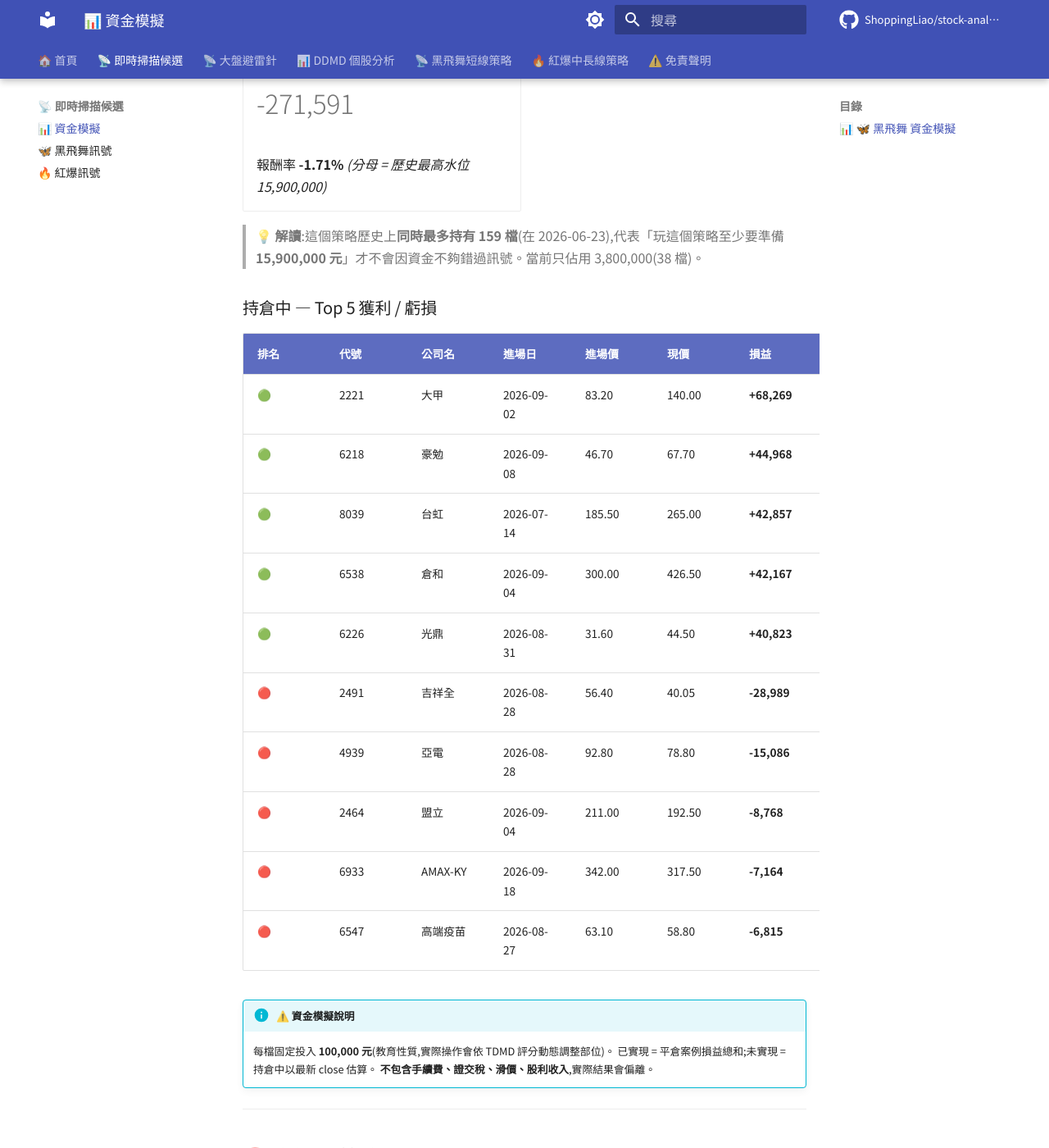
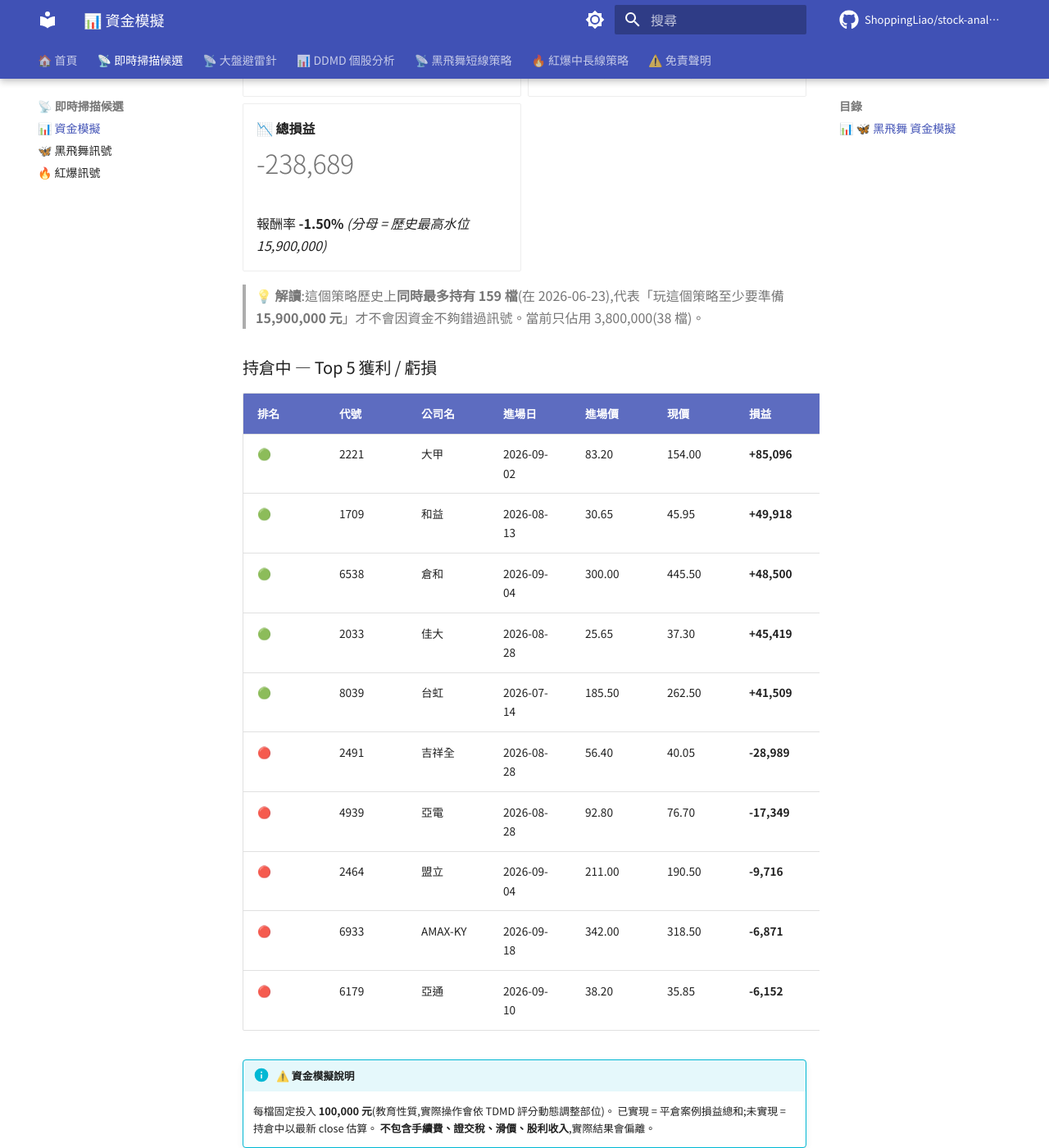
Before and after one commit to ShoppingLiao/stock-analysis-public, an MkDocs documentation site: the page built from docs/signals_capital.md, in a window 1280 px wide and 1400 px high, scrolled down 2187 px. Shown: the whole window at 82% size. Built offline with MkDocs 1.6.1 and Material for MkDocs 9.7.7, drawn with Linux system fonts in a browser that asks for light colours; comment, search, counter and statistics services are not loaded; some of the changed text lies outside the part shown.

Commit message:
docs(signals): update BB + RB + capital (2026-09-22)

```diff
--- a/docs/signals_capital.md
+++ b/docs/signals_capital.md
@@ -29,21 +29,21 @@
 
 -   **🟢 已實現損益**
 
-    # +609,212
+    # +607,797
 
     勝率 32.5% / 342 檔已平倉
 
 -   **🟡 未實現損益**
 
-    # +52,145
+    # +63,630
 
     持倉 4 檔(現價 vs 進場價)
 
 -   **📈 總損益**
 
-    # +661,357
+    # +671,428
 
-    報酬率 **+9.58%** _(分母 = 歷史最高水位 6,900,000)_
+    報酬率 **+9.73%** _(分母 = 歷史最高水位 6,900,000)_
 
 </div>
 
@@ -53,9 +53,10 @@
 
 | 排名 | 代號 | 公司名 | 進場日 | 進場價 | 現價 | 損益 | 損益% |
 |------|------|--------|--------|--------|------|------|-------|
-| 🟢 | 2221 | 大甲 | 2026-09-14 | 91.70 | 140.00 | **+52,672** | **+52.67%** |
-| 🟢 | 2834 | 臺企銀 | 2026-09-16 | 18.20 | 18.35 | **+824** | **+0.82%** |
-| 🔴 | 2887 | 台新新光金 | 2026-09-18 | 44.40 | 43.80 | **-1,351** | **-1.35%** |
+| 🟢 | 2221 | 大甲 | 2026-09-14 | 91.70 | 154.00 | **+67,939** | **+67.94%** |
+| 🟢 | 2834 | 臺企銀 | 2026-09-16 | 18.20 | 18.25 | **+275** | **+0.27%** |
+| 🔴 | 2887 | 台新新光金 | 2026-09-18 | 44.40 | 42.90 | **-3,378** | **-3.38%** |
+| 🔴 | 3045 | 台灣大 | 2026-09-21 | 124.50 | 123.00 | **-1,205** | **-1.20%** |
 
 !!! info "⚠️ 資金模擬說明"
     每檔固定投入 **100,000 元**(教育性質,實際操作會依 TDMD 評分動態調整部位)。
@@ -90,15 +91,15 @@
 
 -   **🟡 未實現損益**
 
-    # +491,164
+    # +524,066
 
     持倉 38 檔(現價 vs 進場價)
 
 -   **📉 總損益**
 
-    # -271,591
+    # -238,689
 
-    報酬率 **-1.71%** _(分母 = 歷史最高水位 15,900,000)_
+    報酬率 **-1.50%** _(分母 = 歷史最高水位 15,900,000)_
 
 </div>
 
@@ -108,16 +109,16 @@
 
 | 排名 | 代號 | 公司名 | 進場日 | 進場價 | 現價 | 損益 | 損益% |
 |------|------|--------|--------|--------|------|------|-------|
-| 🟢 | 2221 | 大甲 | 2026-09-02 | 83.20 | 140.00 | **+68,269** | **+68.27%** |
-| 🟢 | 6218 | 豪勉 | 2026-09-08 | 46.70 | 67.70 | **+44,968** | **+44.97%** |
-| 🟢 | 8039 | 台虹 | 2026-07-14 | 185.50 | 265.00 | **+42,857** | **+42.86%** |
-| 🟢 | 6538 | 倉和 | 2026-09-04 | 300.00 | 426.50 | **+42,167** | **+42.17%** |
-| 🟢 | 6226 | 光鼎 | 2026-08-31 | 31.60 | 44.50 | **+40,823** | **+40.82%** |
+| 🟢 | 2221 | 大甲 | 2026-09-02 | 83.20 | 154.00 | **+85,096** | **+85.10%** |
+| 🟢 | 1709 | 和益 | 2026-08-13 | 30.65 | 45.95 | **+49,918** | **+49.92%** |
+| 🟢 | 6538 | 倉和 | 2026-09-04 | 300.00 | 445.50 | **+48,500** | **+48.50%** |
+| 🟢 | 2033 | 佳大 | 2026-08-28 | 25.65 | 37.30 | **+45,419** | **+45.42%** |
+| 🟢 | 8039 | 台虹 | 2026-07-14 | 185.50 | 262.50 | **+41,509** | **+41.51%** |
 | 🔴 | 2491 | 吉祥全 | 2026-08-28 | 56.40 | 40.05 | **-28,989** | **-28.99%** |
-| 🔴 | 4939 | 亞電 | 2026-08-28 | 92.80 | 78.80 | **-15,086** | **-15.09%** |
-| 🔴 | 2464 | 盟立 | 2026-09-04 | 211.00 | 192.50 | **-8,768** | **-8.77%** |
-| 🔴 | 6933 | AMAX-KY | 2026-09-18 | 342.00 | 317.50 | **-7,164** | **-7.16%** |
-| 🔴 | 6547 | 高端疫苗 | 2026-08-27 | 63.10 | 58.80 | **-6,815** | **-6.81%** |
+| 🔴 | 4939 | 亞電 | 2026-08-28 | 92.80 | 76.70 | **-17,349** | **-17.35%** |
+| 🔴 | 2464 | 盟立 | 2026-09-04 | 211.00 | 190.50 | **-9,716** | **-9.72%** |
+| 🔴 | 6933 | AMAX-KY | 2026-09-18 | 342.00 | 318.50 | **-6,871** | **-6.87%** |
+| 🔴 | 6179 | 亞通 | 2026-09-10 | 38.20 | 35.85 | **-6,152** | **-6.15%** |
 
 !!! info "⚠️ 資金模擬說明"
     每檔固定投入 **100,000 元**(教育性質,實際操作會依 TDMD 評分動態調整部位)。
@@ -144,21 +145,21 @@
 
 -   **🟢 已實現損益**
 
-    # -153,543
+    # -154,958
 
-    BB +609,212 + RB -762,756
+    BB +607,797 + RB -762,756
 
 -   **🟡 未實現損益**
 
-    # +543,309
+    # +587,697
 
-    BB +52,145 + RB +491,164
+    BB +63,630 + RB +524,066
 
 -   **📈 總損益**
 
-    # +389,765
+    # +432,738
 
-    報酬率 **+1.71%** _(分母 = 兩策略歷史最高水位)_
+    報酬率 **+1.90%** _(分母 = 兩策略歷史最高水位)_
 
 </div>
 
```
Also changed, not shown: docs/signals_black_butterfly.md (+13 -6 lines), docs/signals_red_burst.md (+5 -1 lines).
